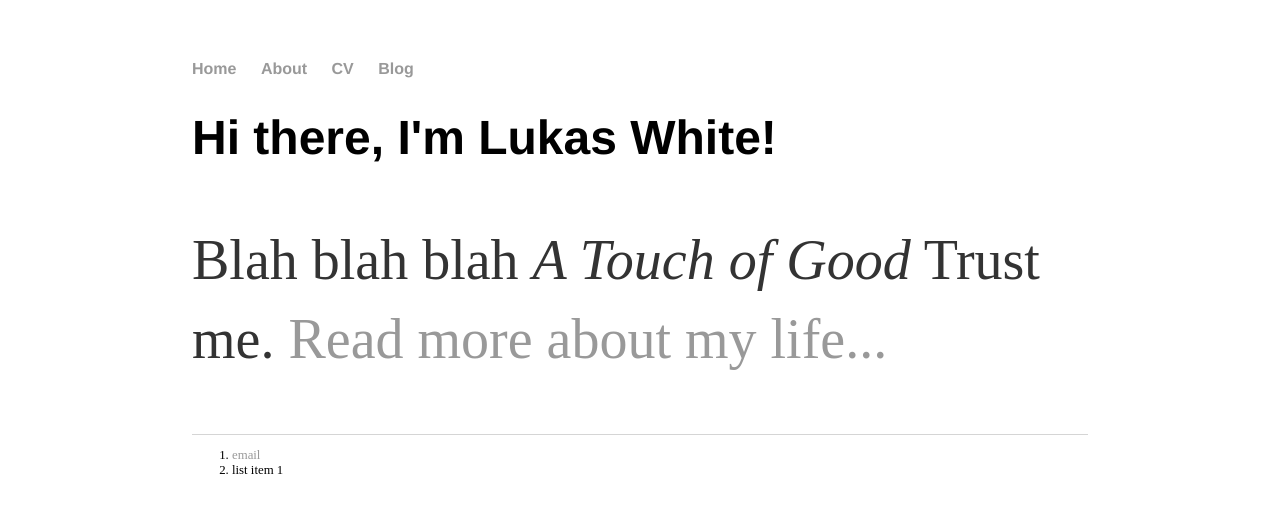
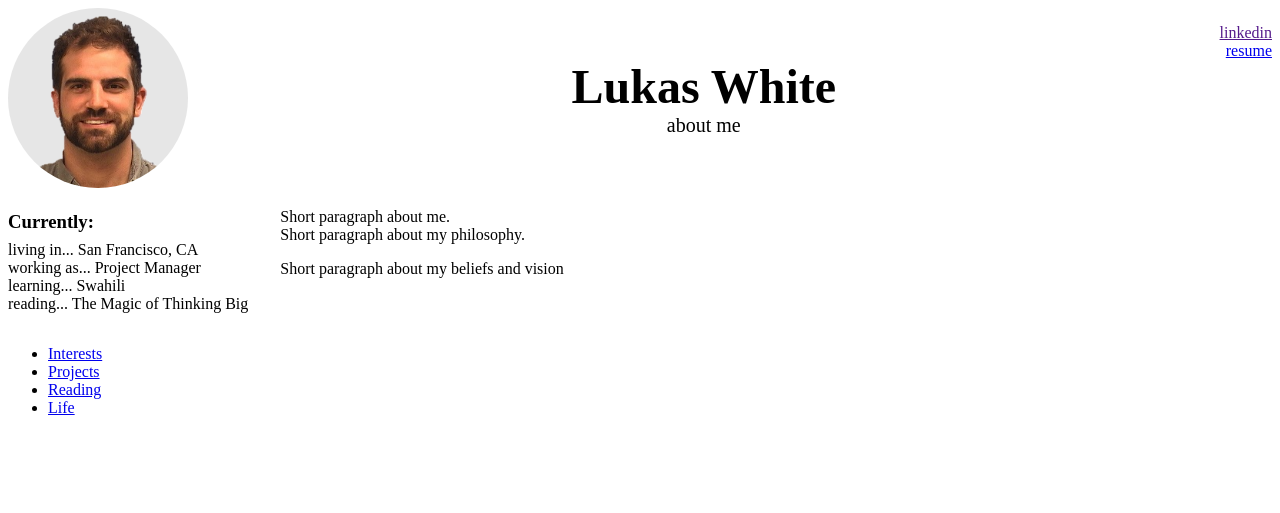
Before and after one commit to lukaswh/lukaswh.github.io, a Jekyll site: the page built from index.html, in a window 1280 px wide. Shown: the top 513 px of the page. Built offline with Jekyll 4.4.1, drawn with Linux system fonts in a browser that asks for light colours.

```diff
--- a/_config.yml
+++ b/_config.yml
@@ -1,2 +1,13 @@
 name: Lukas White
-markdown: kramdown
+# markdown: kramdown
+
+currently_living: San Francisco, CA
+currently_working: Project Manager
+currently_learning: Swahili
+currently_reading: The Magic of Thinking Big
+
+collections:
+  projects:
+    output: true
+  reading:
+    output: true
--- /dev/null
+++ b/_includes/currently.html
@@ -0,0 +1,16 @@
+<div class="currently">
+    <h3>
+        Currently:
+    </h3>
+
+    <ul>
+        <li>living in...
+            {{ site.currently_living }}</li>
+        <li>working as...
+            {{ site.currently_working }}</li>
+        <li>learning...
+            {{ site.currently_learning }}</li>
+        <li>reading...
+            {{ site.currently_reading }}</li>
+    </ul>
+</div>
--- /dev/null
+++ b/_includes/header.html
@@ -0,0 +1,13 @@
+<header>
+    <a href="{{ "/" | relative_url }}">
+    <img alt="photo of Lukas White" src="{{ "assets/lukas-headshot.png" | relative_url }}">
+    </a>
+    <div>
+        <h1><a href="{{ "/" | relative_url }}">Lukas White</a></h1>
+        <h2>about me</h2>
+    </div>
+    <ul>
+        <li><a href="">linkedin</a></li>
+        <li><a href="/resume.pdf">resume</a></li>
+    </ul>
+</header>
--- a/_layouts/default.html
+++ b/_layouts/default.html
@@ -4,29 +4,16 @@
 <head>
     <title>{{ page.title }}</title>
     <!-- link to main stylesheet -->
-    <link rel="stylesheet" type="text/css" href="style.css">
+    <link rel="stylesheet" type="text/css" href="{{ "style.css" | relative_url }}">
 </head>
 
 <body>
-    <nav>
-        <ul>
-            <li><a href="/">Home</a></li>
-            <li><a href="/about">About</a></li>
-            <li><a href="/cv">CV</a></li>
-            <li><a href="/blog">Blog</a></li>
-        </ul>
-    </nav>
+    {% include header.html %}
     <div class="container">
 
         {{ content }}
 
-    </div><!-- /.container -->
-    <footer>
-        <ol>
-            <li><a href="mailto:xxx@gmail.com">email</a></li>
-            <li>list item 1</li>
-        </ol>
-    </footer>
+    </div>
 </body>
 
 </html>
--- a/index.html
+++ b/index.html
@@ -3,10 +3,22 @@
 layout: default
 title: Lukas's Website
 ---
+<div class="info">
 
+        {% include currently.html %}
 
-<div class="blurb">
-        <h1>Hi there, I'm Lukas White!</h1>
-        <p>Blah blah blah <em>A Touch of Good</em> Trust me. <a href="/about">Read more about my
-                        life...</a></p>
-</div><!-- /.blurb -->
+        <div>
+                        <p>Short paragraph about me.
+                        <br>Short paragraph about my philosophy.</br>
+                        </p>
+                        <p>Short paragraph about my beliefs and vision</p>
+                </div>
+</div>
+
+<nav>
+        <ul>
+                <li><a href="/interests">Interests</a></li>
+                <li><a href="/projects">Projects</a></li>
+                <li><a href="/reading">Reading</a></li>
+                <li><a href="/life">Life</a></li>
+</nav>
--- a/style.css
+++ b/style.css
@@ -1,4 +1,4 @@
-body {
+/* body {
     margin: 60px auto;
     width: 70%;
 }
@@ -39,4 +39,58 @@ ul.posts {
 }
 
 ul.posts li {
-    list-style: none;}
+    list-style: none;} */
+header {
+    display: flex;
+    justify-content: space-between;
+    align-items: center;
+}
+
+header h1 {
+    font-size: 3rem;
+    margin-top: 0.75rem;
+    margin-bottom: 0;
+}
+
+header h1 a {
+    text-decoration: none;
+    color: inherit;
+}
+
+header h1, header h2 {
+    text-align: center;
+}
+header h2 {
+    font-size: 1.25rem;
+    font-weight: normal;
+    margin-top: 0;
+}
+
+
+header img {
+    border-radius: 100%;
+    max-width: 11.25rem;
+}
+
+header ul {
+    text-align: right;
+    align-self: start;
+
+}
+header ul, .currently ul {
+    list-style-type: none;
+    padding-left: 0;
+}
+
+.currently h3 {
+    margin-bottom: 0;
+}
+
+.currently ul {
+    margin-top: 0.5rem;
+    margin-right: 2rem;
+}
+
+.info {
+    display: flex;
+}
```
Also changed, not shown: _layouts/book.html (added, +15 -0 lines), _reading/the-killing-zone.md (added, +8 -0 lines), interests.md (added, +7 -0 lines), reading.html (added, +9 -0 lines), assets/lukas-headshot.png (added).
